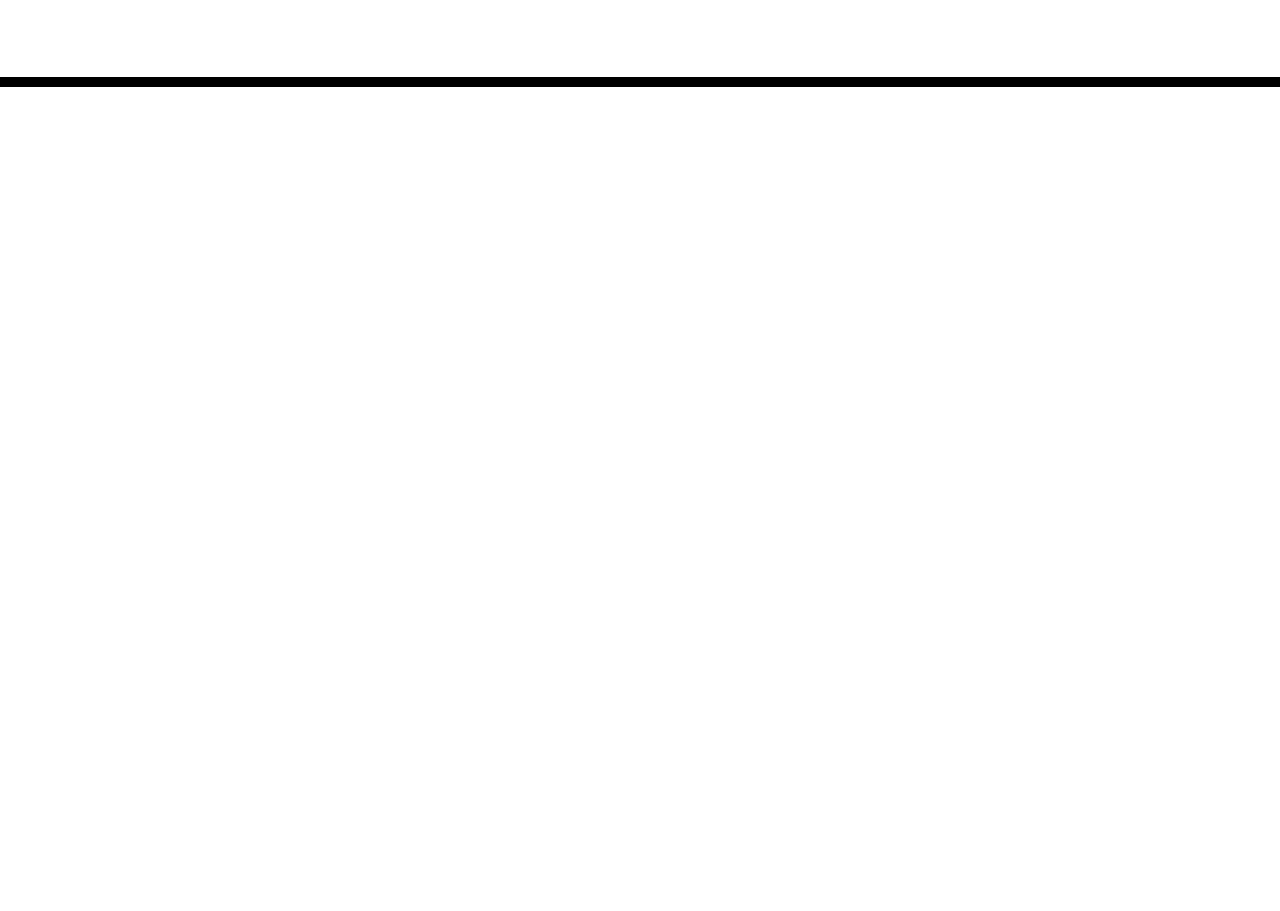
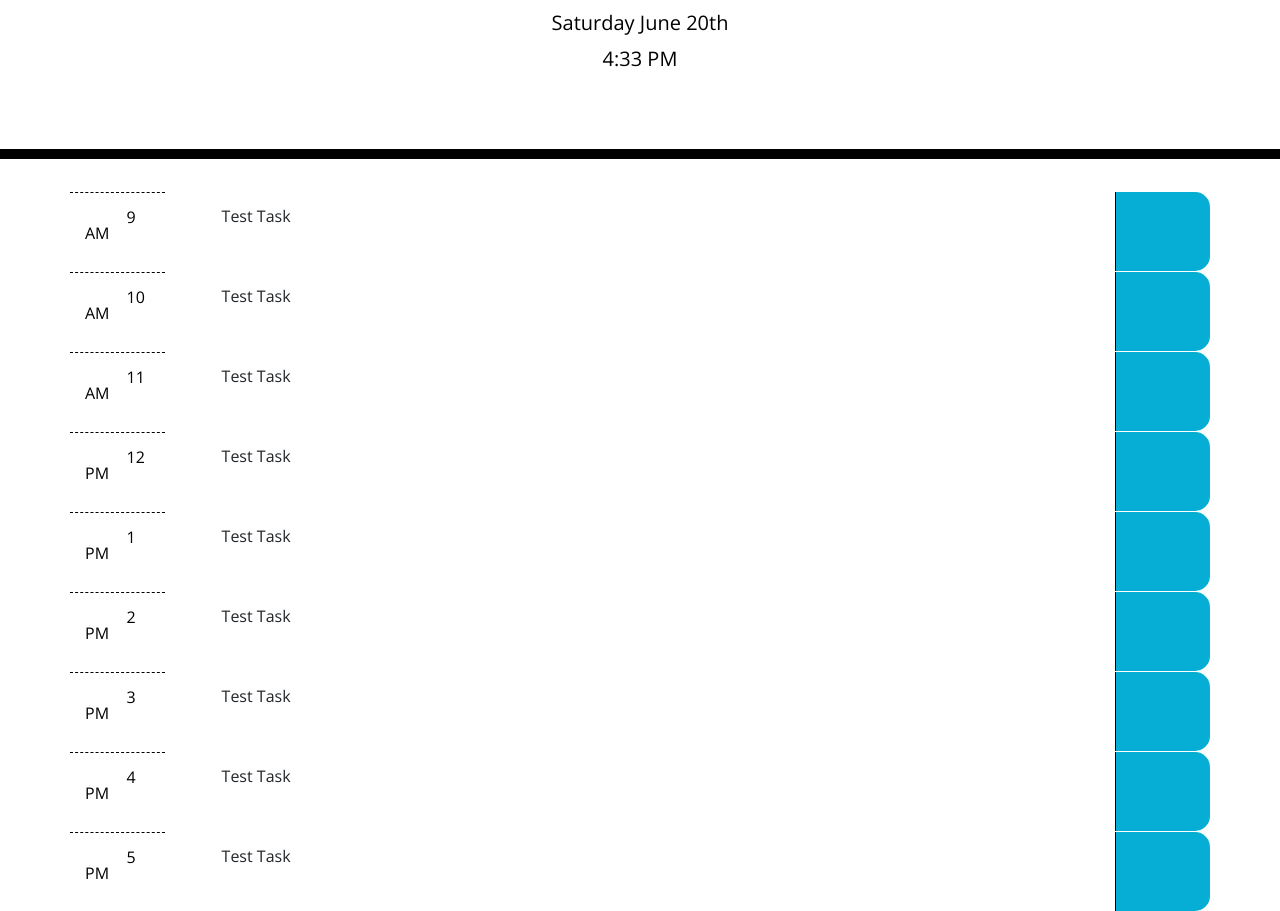
Before and after one commit to josephptflanagan/200621-Work-Day-Scheduler, a plain HTML site: page index.html in a window 1280 px wide. Shown: the part 181-1092 px from the top of the page. Before the commit the page ends 800 px from the top, so only its background shows below. Drawn offline with nearby package versions, Linux system fonts and the light colour scheme; a web font is replaced by a local one.

Commit message:
added clock and time blocks

```diff
--- a/assets/css/style.css
+++ b/assets/css/style.css
@@ -19,6 +19,10 @@ textarea{
   color: black;
   border-radius: 0;
   border-bottom: 10px solid black;
+}
+
+.current-time{
+  min-height: 20px;
 }
 
 .description{
@@ -63,6 +67,7 @@ textarea{
   border-bottom-right-radius: 15px;
   background-color: #06AED5;
   color: white;
+  text-align: center;
 }
 
 .saveBtn i:hover {
--- /dev/null
+++ b/assets/js/script.js
@@ -0,0 +1,11 @@
+var currentDay = document.getElementById("currentDay");
+var currentTime = document.getElementById("currentTime");
+$(currentTime).text("");
+
+
+$(currentDay).text(moment().format('dddd MMMM Do'));
+
+setInterval(function(){
+    var time = moment().format('LT');
+    $(currentTime).text(time);
+}, 1000);
--- a/index.html
+++ b/index.html
@@ -4,21 +4,33 @@
     <meta charset="UTF-8" />
     <meta name="viewport" content="width=device-width, initial-scale=1.0" />
     <meta http-equiv="X-UA-Compatible" content="ie=edge" />
+     <!--BOOTSTRAP-->
     <link
       rel="stylesheet"
       href="https://stackpath.bootstrapcdn.com/bootstrap/4.3.1/css/bootstrap.min.css"
     />
+     <!--FONT-->
     <link
       rel="stylesheet"
       href="https://use.fontawesome.com/releases/v5.8.1/css/all.css"
       integrity="sha384-50oBUHEmvpQ+1lW4y57PTFmhCaXp0ML5d60M1M7uH2+nqUivzIebhndOJK28anvf"
       crossorigin="anonymous"
     />
+    <!--FONT-->
     <link
       href="https://fonts.googleapis.com/css?family=Open+Sans&display=swap"
       rel="stylesheet"
     />
-    <link rel="stylesheet" href="./assets/css/style.css" />
+    <!--ICONIC-->
+    <link
+    rel="stylesheet"
+    href="https://cdnjs.cloudflare.com/ajax/libs/open-iconic/1.1.1/font/css/open-iconic-bootstrap.min.css"
+     />
+     <!--CUSTOM STYLE SHEET-->
+    <link
+    rel="stylesheet"
+    href="./assets/css/style.css"
+    />
     <title>Work Day Scheduler</title>
   </head>
 
@@ -27,12 +39,116 @@
       <h1 class="display-3">Work Day Scheduler</h1>
       <p class="lead">A simple calendar app for scheduling your work day</p>
       <p id="currentDay" class="lead"></p>
+      <p id="currentTime" class="lead current-time"></p>
     </header>
     <div class="container">
       <!-- Timeblocks go here -->
+      <div class="row">
+        <div class="col-1 hour">
+          9 AM
+        </div>
+        <div class="col-10 textarea" id="0">
+          Test Task
+        </div>
+        <div class="col-1 saveBtn">
+          <span class="oi oi-lock-unlocked"></span>
+        </div>
+      </div>
+      <div class="row">
+        <div class="col-1 hour">
+          10 AM
+        </div>
+        <div class="col-10 textarea" id="1">
+          Test Task
+        </div>
+        <div class="col-1 saveBtn">
+          <span class="oi oi-lock-unlocked"></span>
+        </div>
+      </div>
+      <div class="row">
+        <div class="col-1 hour">
+          11 AM
+        </div>
+        <div class="col-10 textarea" id="2">
+          Test Task
+        </div>
+        <div class="col-1 saveBtn">
+          <span class="oi oi-lock-unlocked"></span>
+        </div>
+      </div>
+      <div class="row">
+        <div class="col-1 hour">
+          12 PM
+        </div>
+        <div class="col-10 textarea" id="3">
+          Test Task
+        </div>
+        <div class="col-1 saveBtn">
+          <span class="oi oi-lock-unlocked"></span>
+        </div>
+      </div>
+      <div class="row">
+        <div class="col-1 hour">
+          1 PM
+        </div>
+        <div class="col-10 textarea" id="4">
+          Test Task
+        </div>
+        <div class="col-1 saveBtn">
+          <span class="oi oi-lock-unlocked"></span>
+        </div>
+      </div>
+      <div class="row">
+        <div class="col-1 hour">
+          2 PM
+        </div>
+        <div class="col-10 textarea" id="5">
+          Test Task
+        </div>
+        <div class="col-1 saveBtn">
+          <span class="oi oi-lock-unlocked"></span>
+        </div>
+      </div>
+      <div class="row">
+        <div class="col-1 hour">
+          3 PM
+        </div>
+        <div class="col-10 textarea" id="6">
+          Test Task
+        </div>
+        <div class="col-1 saveBtn">
+          <span class="oi oi-lock-unlocked"></span>
+        </div>
+      </div>
+      <div class="row">
+        <div class="col-1 hour">
+          4 PM
+        </div>
+        <div class="col-10 textarea" id="7">
+          Test Task
+        </div>
+        <div class="col-1 saveBtn">
+          <span class="oi oi-lock-unlocked"></span>
+        </div>
+      </div>
+      <div class="row">
+        <div class="col-1 hour">
+          5 PM
+        </div>
+        <div class="col-10 textarea" id="8">
+          Test Task
+        </div>
+        <div class="col-1 saveBtn">
+          <span class="oi oi-lock-unlocked"></span>
+        </div>
+      </div>
     </div>
 
+     <!--JQUERY-->
     <script src="https://code.jquery.com/jquery-3.4.1.min.js"></script>
+     <!--MOMENT-->
     <script src="https://cdnjs.cloudflare.com/ajax/libs/moment.js/2.24.0/moment.min.js"></script>
+    <!--CUSTOM SCRIPT-->
+    <script src="./assets/js/script.js"></script>
   </body>
 </html>
```
Also changed, not shown: 1 other file.
